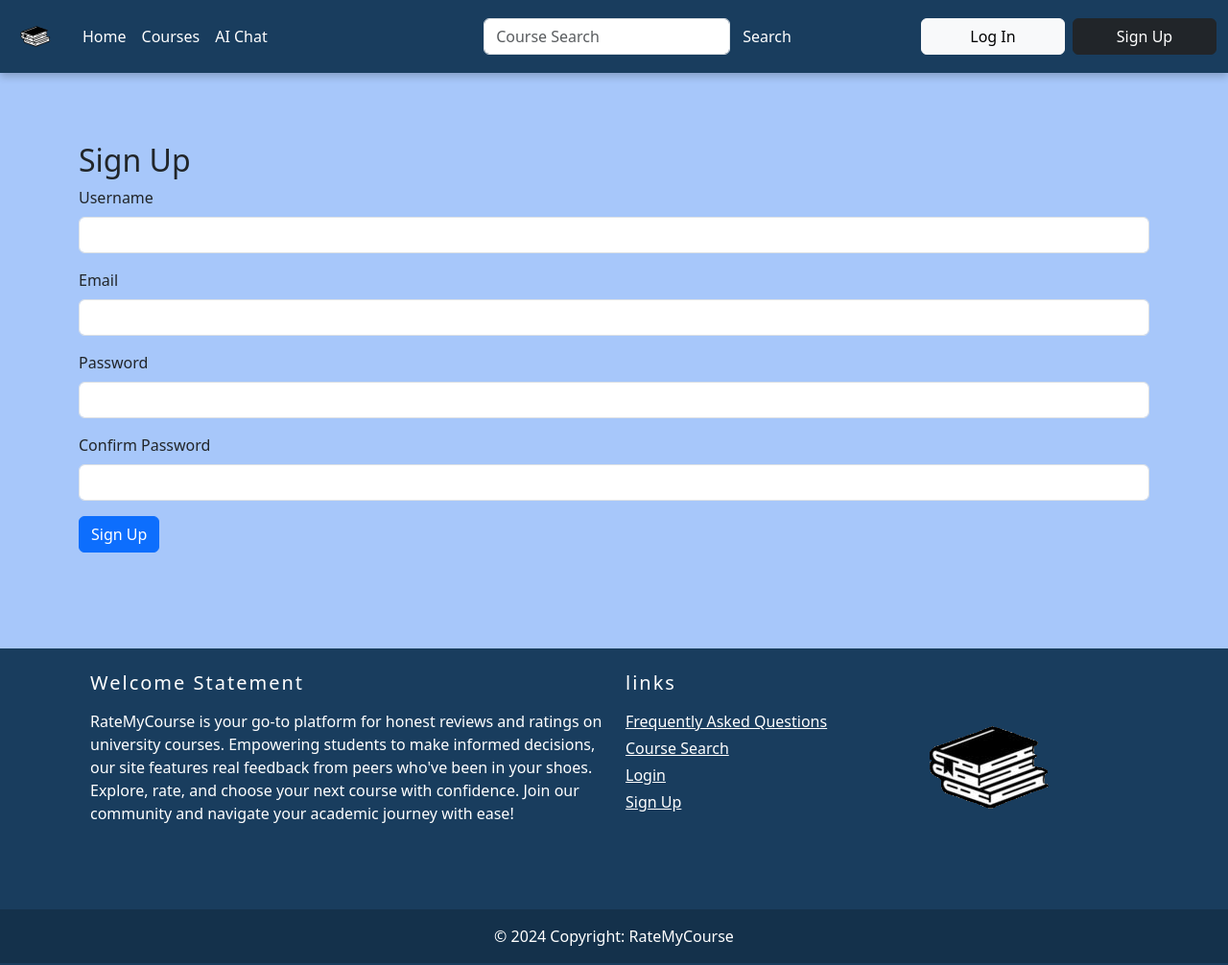
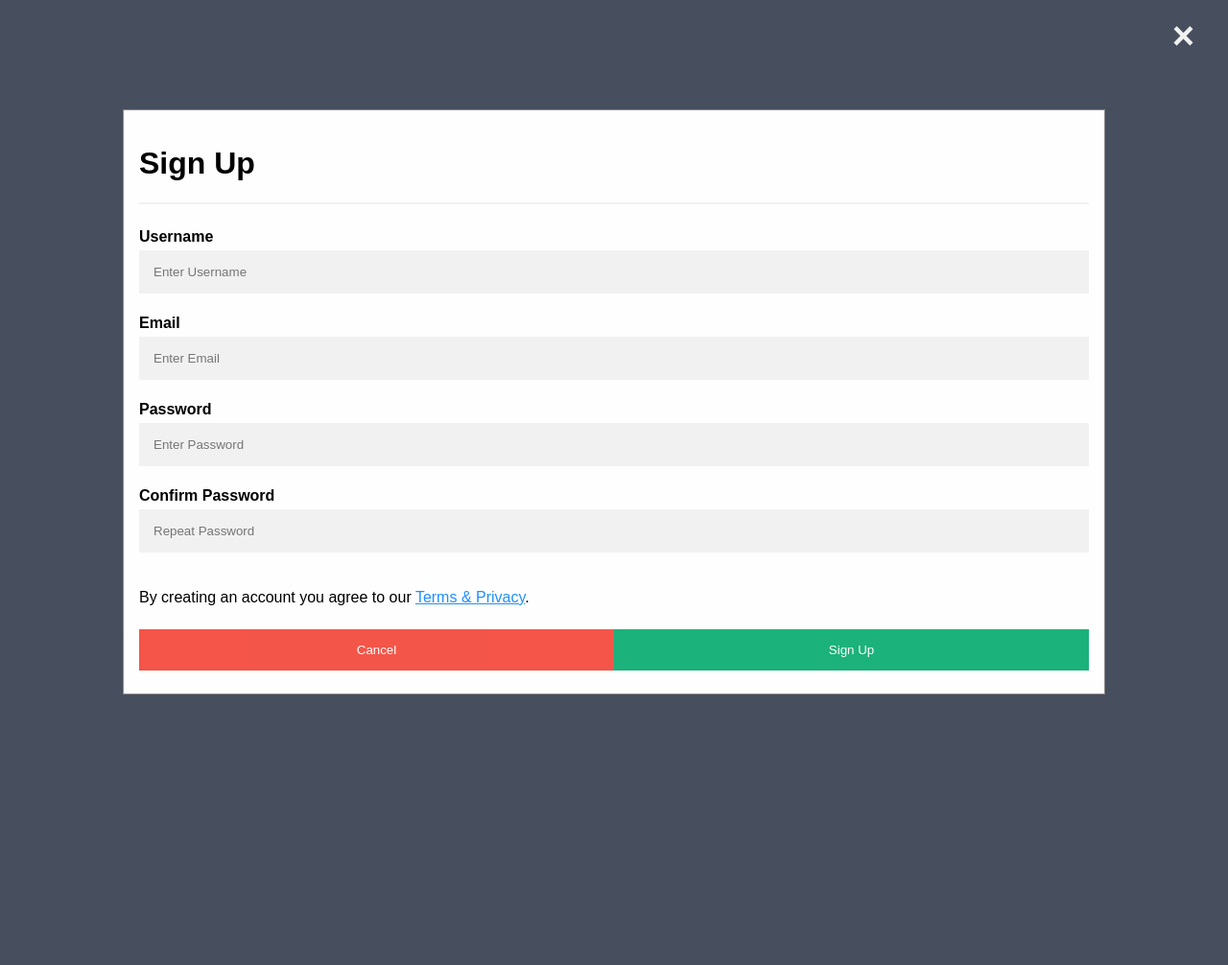
Before and after one commit to lnalewaja/RateMyCourse, a Flask app: page /signup in a window 1280 px wide. Shown: the whole page at 96% size. After the commit the page ends 724 px from the top, so only its background shows below. Run offline with Flask 3, Linux system fonts and the light colour scheme.

Commit message:
adding additional formats

```diff
--- a/app.py
+++ b/app.py
@@ -273,7 +273,9 @@ def delete_course(course_id):
 def faq():
     return render_template('faq.html')
 
-
+@app.route('/terms')
+def terms():
+    return render_template('terms.html')
 
 
 if __name__ == '__main__':
--- a/templates/signup.html
+++ b/templates/signup.html
@@ -1,31 +1,164 @@
-{% extends "layout.html" %}
+<!DOCTYPE html>
+<html>
+<head>
+    <style>
+        body {font-family: Arial, Helvetica, sans-serif;}
+        * {box-sizing: border-box;}
 
-{% block content %}
-<div class="container mt-5">
-    <h2>Sign Up</h2>
+        /* Full-width input fields */
+        input[type=text], input[type=password], input[type=email] {
+            width: 100%;
+            padding: 15px;
+            margin: 5px 0 22px 0;
+            display: inline-block;
+            border: none;
+            background: #f1f1f1;
+        }
+
+        /* Add a background color when the inputs get focus */
+        input[type=text]:focus, input[type=password]:focus, input[type=email]:focus {
+            background-color: #ddd;
+            outline: none;
+        }
+
+        /* Set a style for all buttons */
+        button {
+            background-color: #04AA6D;
+            color: white;
+            padding: 14px 20px;
+            margin: 8px 0;
+            border: none;
+            cursor: pointer;
+            width: 100%;
+            opacity: 0.9;
+        }
+
+        button:hover {
+            opacity:1;
+        }
+
+        /* Extra styles for the cancel button */
+        .cancelbtn {
+            padding: 14px 20px;
+            background-color: #f44336;
+        }
+
+        /* Float cancel and signup buttons and add an equal width */
+        .cancelbtn, .signupbtn {
+            float: left;
+            width: 50%;
+        }
+
+        /* Add padding to container elements */
+        .container {
+            padding: 16px;
+        }
+
+        /* The Modal (background) */
+        .modal {
+            display: block; /* Displayed by default */
+            position: fixed; /* Stay in place */
+            z-index: 1; /* Sit on top */
+            left: 0;
+            top: 0;
+            width: 100%; /* Full width */
+            height: 100%; /* Full height */
+            overflow: auto; /* Enable scroll if needed */
+            background-color: #474e5d;
+            padding-top: 50px;
+        }
+
+        /* Modal Content/Box */
+        .modal-content {
+            background-color: #fefefe;
+            margin: 5% auto 15% auto; /* 5% from the top, 15% from the bottom and centered */
+            border: 1px solid #888;
+            width: 80%; /* Could be more or less, depending on screen size */
+        }
+
+        /* Style the horizontal ruler */
+        hr {
+            border: 1px solid #f1f1f1;
+            margin-bottom: 25px;
+        }
+
+        /* The Close Button (x) */
+        .close {
+            position: absolute;
+            right: 35px;
+            top: 15px;
+            font-size: 40px;
+            font-weight: bold;
+            color: #f1f1f1;
+        }
+
+        .close:hover,
+        .close:focus {
+            color: #f44336;
+            cursor: pointer;
+        }
+
+        /* Clear floats */
+        .clearfix::after {
+            content: "";
+            clear: both;
+            display: table;
+        }
+
+        /* Change styles for cancel button and signup button on extra small screens */
+        @media screen and (max-width: 300px) {
+            .cancelbtn, .signupbtn {
+                width: 100%;
+            }
+        }
+    </style>
+</head>
+
+<body>
+
+<div class="modal">
+    <span onclick="window.location.href='/'" class="close" title="Close Modal">&times;</span>
+    <form class="modal-content" action="{{ url_for('show_signup_form') }}" method="post">
+        <div class="container">
+            <h1>Sign Up</h1>
             {% if error %}
                 <div class="alert alert-danger" role="alert">
                     {{ error }}
                 </div>
             {% endif %}
-    <form action="{{ url_for('show_signup_form') }}" method="post">
-        <div class="mb-3">
-            <label for="username" class="form-label">Username</label>
-            <input type="text" class="form-control" id="username" name="username" required>
+            <hr>
+            <label for="username"><b>Username</b></label>
+            <input type="text" placeholder="Enter Username" name="username" required>
+
+            <label for="email"><b>Email</b></label>
+            <input type="email" placeholder="Enter Email" name="email" required>
+
+            <label for="password"><b>Password</b></label>
+            <input type="password" placeholder="Enter Password" name="password" required>
+
+            <label for="confirm_password"><b>Confirm Password</b></label>
+            <input type="password" placeholder="Repeat Password" name="confirm_password" required>
+
+            <p>By creating an account you agree to our <a href="/terms" style="color:dodgerblue">Terms & Privacy</a>.</p>
+
+            <div class="clearfix">
+                <button type="button" onclick="window.location.href='/'" class="cancelbtn">Cancel</button>
+                <button type="submit" class="signupbtn">Sign Up</button>
             </div>
-        <div class="mb-3">
-            <label for="email" class="form-label">Email</label>
-            <input type="email" class="form-control" id="email" name="email" required>
         </div>
-        <div class="mb-3">
-            <label for="password" class="form-label">Password</label>
-            <input type="password" class="form-control" id="password" name="password" required>
-        </div>
-        <div class="mb-3">
-            <label for="confirm_password" class="form-label">Confirm Password</label>
-            <input type="password" class="form-control" id="confirm_password" name="confirm_password" required>
-        </div>
-        <button type="submit" class="btn btn-primary">Sign Up</button>
     </form>
 </div>
-{% endblock %}
+
+<script>
+    // Get the modal
+    var modal = document.querySelector('.modal');
+
+    // When the user clicks anywhere outside of the modal, close it
+    window.onclick = function(event) {
+        if (event.target === modal) {
+            window.location.href = "/";
+        }
+    }
+</script>
+</body>
+</html>
```
Also changed, not shown: templates/terms.html (added, +56 -0 lines). Lines whose indentation alone changed are shown as unchanged.
